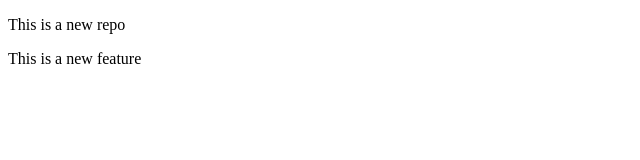
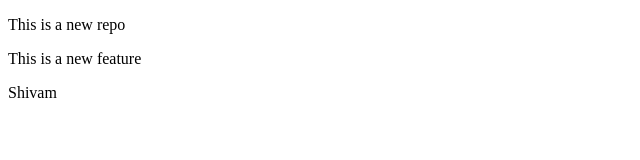
Before and after one commit to Shivammgs/local-repo, a plain HTML site: page index.html in a window 1280 px wide. Shown: the full height of the page, 0-640 px from the left. Drawn offline with Linux system fonts and the light colour scheme.

Commit message:
Add name

```diff
--- a/index.html
+++ b/index.html
@@ -8,5 +8,6 @@
 <body>
     <p>This is a new repo</p>
     <p>This is a new feature</p>
+    <p>Shivam</p>
 </body>
 </html>
```
